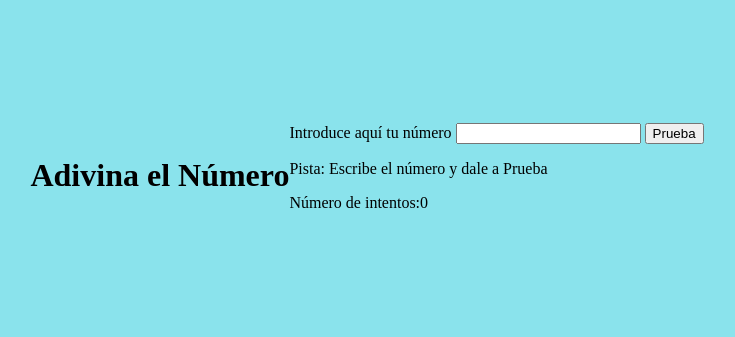
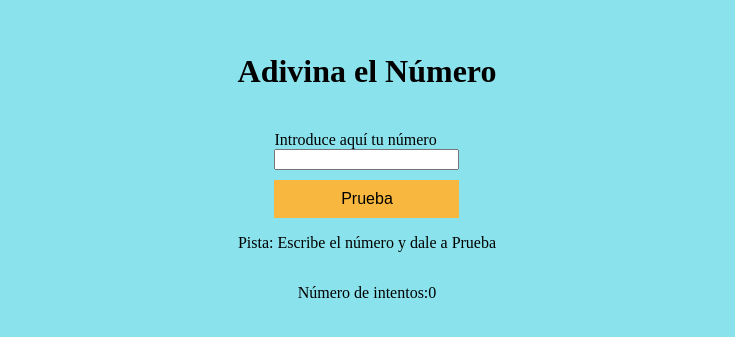
Before and after one commit to Adalab/modulo-2-evaluacion-intermedia-Sara-Gavi, a plain HTML site: page index.html in a window 1280 px wide. Shown: the part 225-562 px from the top of the page, without its empty margins (273-1008 px from the left). Drawn offline with Linux system fonts and the light colour scheme.

Commit message:
changes in css

```diff
--- a/css/style.css
+++ b/css/style.css
@@ -1,26 +1,28 @@
-
-
 
 body{
     margin:0;
     display:flex;
+    flex-direction: column;
     align-items: center;
     justify-content: center;
     height: 100vh;
     background-color: rgb(138, 227, 236);
 }
 
-.game__title{
-    text-align: center;
+.game__container{
+    display: flex;
+    flex-direction: column;
+    align-items: center;
+    justify-content: center;
+    margin-top: 20px;
 }
 
-.game__Form{
+.form__game{
     display: flex;
     flex-direction: column;
-
 }
 
-.js__gameButton {
+.game__button {
     margin-top: 10px;
     padding: 10px 10px;
     font-size: 16px;
--- a/index.html
+++ b/index.html
@@ -7,10 +7,11 @@
     <link rel="stylesheet" href="./css/style.css">
 </head>
 <body>
-    <header>
+    <header class="hero__game">
         <h1 class="game__title">Adivina el Número</h1>
     </header>
     <main>
+    <section class="game__container">
         <form class="form__game js__form">
             <label for="userNumber">Introduce aquí tu número</label>
             <input class="game__input js__userNumberInput" type="text" id="userNumber" name="userNumber">
@@ -18,6 +19,8 @@
         </form>
         <p class="game__clue js__messageClue">Pista: Escribe el número y dale a Prueba</p>
         <p class="game__attempts">Número de intentos:<span class="js__counter">0</span></p>
+    </section>
+
     </main>
 <script src="./Js/main.js"></script>
 </body>
```
